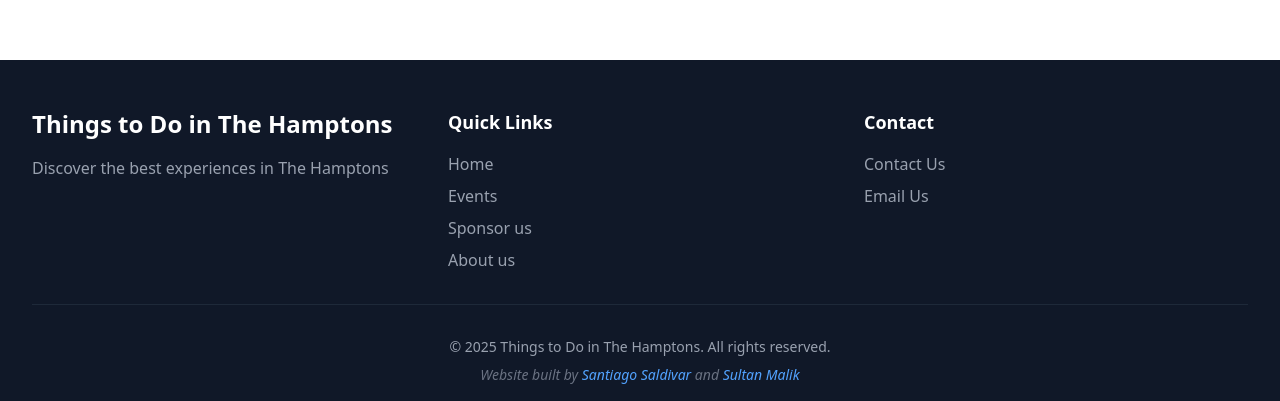
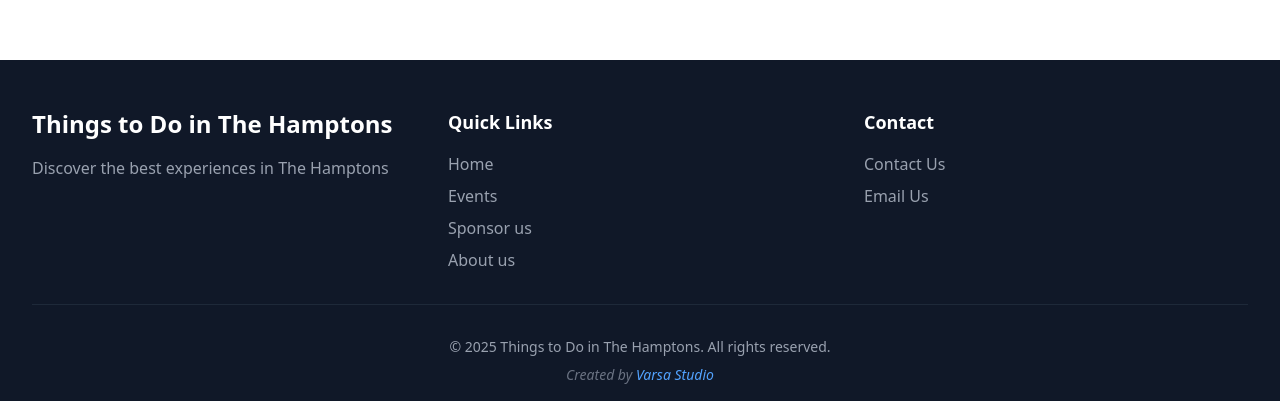
Before and after one commit to SultanMalik1/TTDITH-react, a React (Vite) app: page /checkevents in a window 1280 px wide. Shown: the part 921-1322 px from the top of the page. Built offline with nearby package versions, Linux system fonts and the light colour scheme; no server answers.

Commit message:
fix(Footer): Update footer text to reflect new attribution to Varsa Studio

```diff
--- a/src/components/Footer.jsx
+++ b/src/components/Footer.jsx
@@ -81,23 +81,14 @@ const Footer = () => {
             rights reserved.
           </p>
           <p className="text-gray-500 text-sm italic mt-2">
-            Website built by{" "}
+            Created by{" "}
             <a
-              href="https://www.linkedin.com/in/santiagosaldivar/"
+              href="https://www.varsastudio.com/"
               target="_blank"
               rel="noopener noreferrer"
               className="text-blue-400 hover:text-blue-300 transition-colors duration-300"
             >
-              Santiago Saldivar
-            </a>{" "}
-            and{" "}
-            <a
-              href="https://www.linkedin.com/in/smalikk/"
-              target="_blank"
-              rel="noopener noreferrer"
-              className="text-blue-400 hover:text-blue-300 transition-colors duration-300"
-            >
-              Sultan Malik
+              Varsa Studio
             </a>
           </p>
         </div>
```
